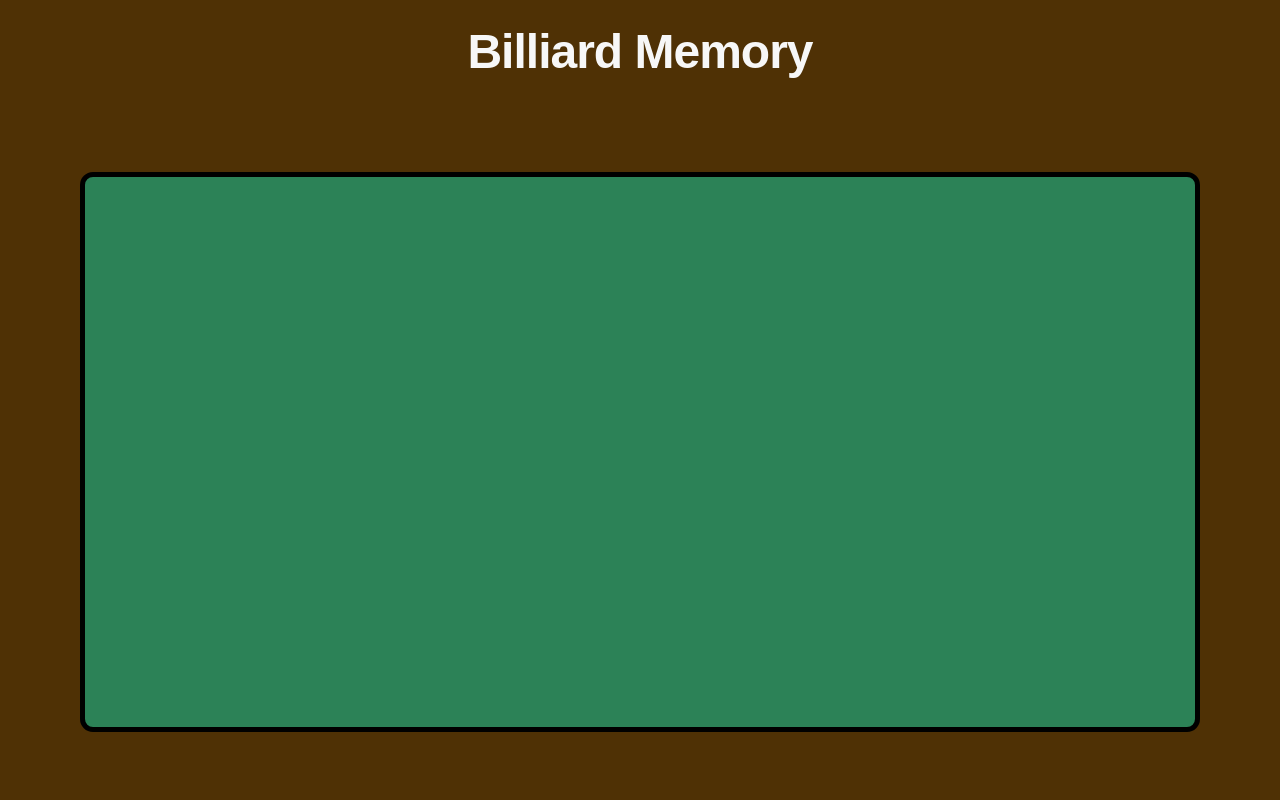
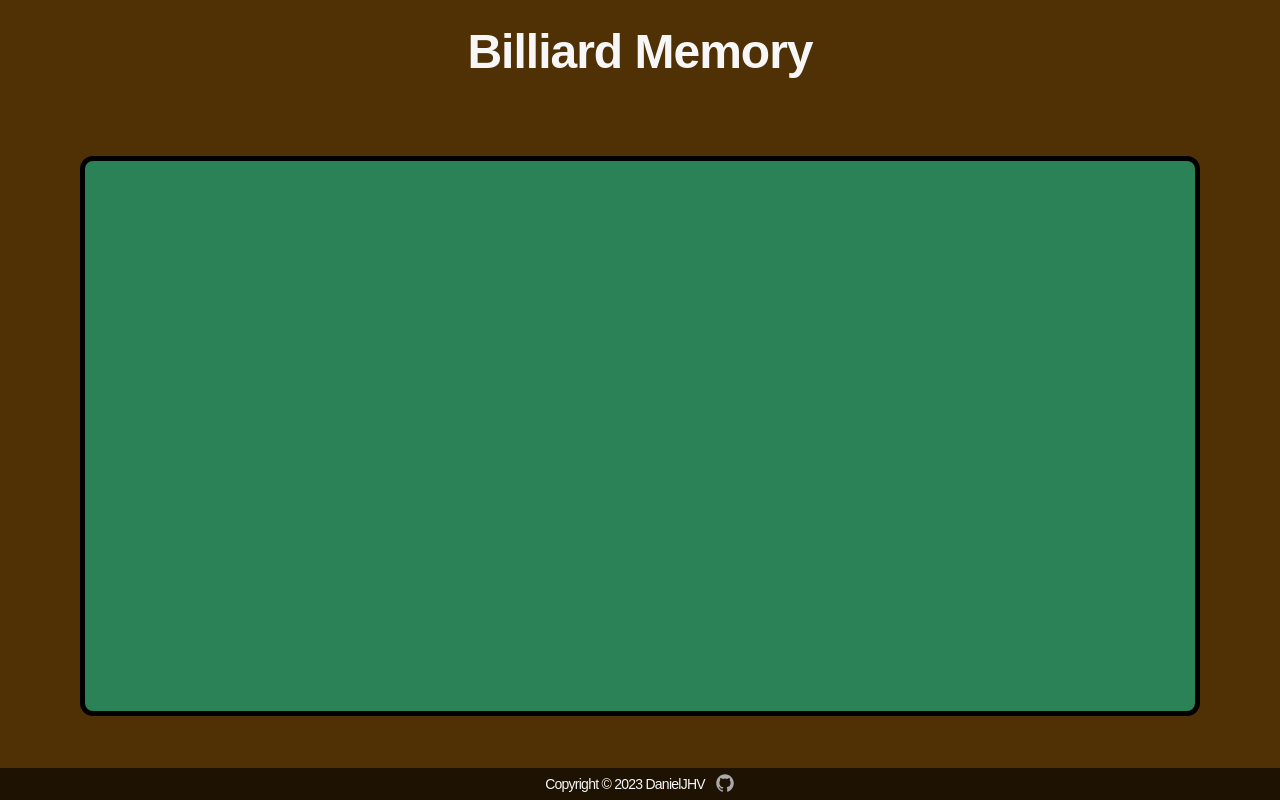
Before and after one commit to DanielJHV/billiard-memory, a website: page index.html in a window 1280 px wide. Drawn offline with Linux system fonts and the light colour scheme; a web font is replaced by a local one.

Commit message:
Add footer

```diff
--- a/index.html
+++ b/index.html
@@ -18,6 +18,15 @@
     <main class="main">
       <div class="table"></div>
     </main>
-    <footer></footer>
+    <footer class="footer">
+      <p>Copyright &copy; 2023 DanielJHV</p>
+      <a target="_blank" href="https://github.com/DanielJHV">
+        <svg xmlns="http://www.w3.org/2000/svg" class="github-logo" viewBox="0 0 512 512">
+          <path
+            d="M256 32C132.3 32 32 134.9 32 261.7c0 101.5 64.2 187.5 153.2 217.9a17.56 17.56 0 003.8.4c8.3 0 11.5-6.1 11.5-11.4 0-5.5-.2-19.9-.3-39.1a102.4 102.4 0 01-22.6 2.7c-43.1 0-52.9-33.5-52.9-33.5-10.2-26.5-24.9-33.6-24.9-33.6-19.5-13.7-.1-14.1 1.4-14.1h.1c22.5 2 34.3 23.8 34.3 23.8 11.2 19.6 26.2 25.1 39.6 25.1a63 63 0 0025.6-6c2-14.8 7.8-24.9 14.2-30.7-49.7-5.8-102-25.5-102-113.5 0-25.1 8.7-45.6 23-61.6-2.3-5.8-10-29.2 2.2-60.8a18.64 18.64 0 015-.5c8.1 0 26.4 3.1 56.6 24.1a208.21 208.21 0 01112.2 0c30.2-21 48.5-24.1 56.6-24.1a18.64 18.64 0 015 .5c12.2 31.6 4.5 55 2.2 60.8 14.3 16.1 23 36.6 23 61.6 0 88.2-52.4 107.6-102.3 113.3 8 7.1 15.2 21.1 15.2 42.5 0 30.7-.3 55.5-.3 63 0 5.4 3.1 11.5 11.4 11.5a19.35 19.35 0 004-.4C415.9 449.2 480 363.1 480 261.7 480 134.9 379.7 32 256 32z"
+          />
+        </svg>
+      </a>
+    </footer>
   </body>
 </html>
--- a/scss/_base.scss
+++ b/scss/_base.scss
@@ -1,6 +1,8 @@
 $color-primary: #2c8257;
 $color-secondary: #4f3105;
-$color-text: #f7f7f7;
+
+$color-light: #f7f7f7;
+$color-dark: #1e1202;
 
 @mixin flexCenter {
   display: flex;
--- a/scss/_components.scss
+++ b/scss/_components.scss
@@ -1,5 +1,5 @@
 .heading-primary {
   font-size: 4.8rem;
-  color: $color-text;
+  color: $color-light;
   letter-spacing: -1px;
 }
--- a/scss/_layout.scss
+++ b/scss/_layout.scss
@@ -15,3 +15,27 @@
   border: 5px solid #000;
   border-radius: 13px;
 }
+
+.footer {
+  @include flexCenter;
+  gap: 1rem;
+  height: 3.2rem;
+  padding: 1.2rem;
+  background-color: $color-dark;
+
+  p {
+    color: $color-light;
+    font-size: 1.4rem;
+    font-weight: 400;
+    letter-spacing: -0.75px;
+  }
+}
+
+.github-logo {
+  height: 2rem;
+  fill: #aaa;
+
+  &:hover {
+    fill: #eee;
+  }
+}
```
Also changed, not shown: css/style.css, 1 other file.
